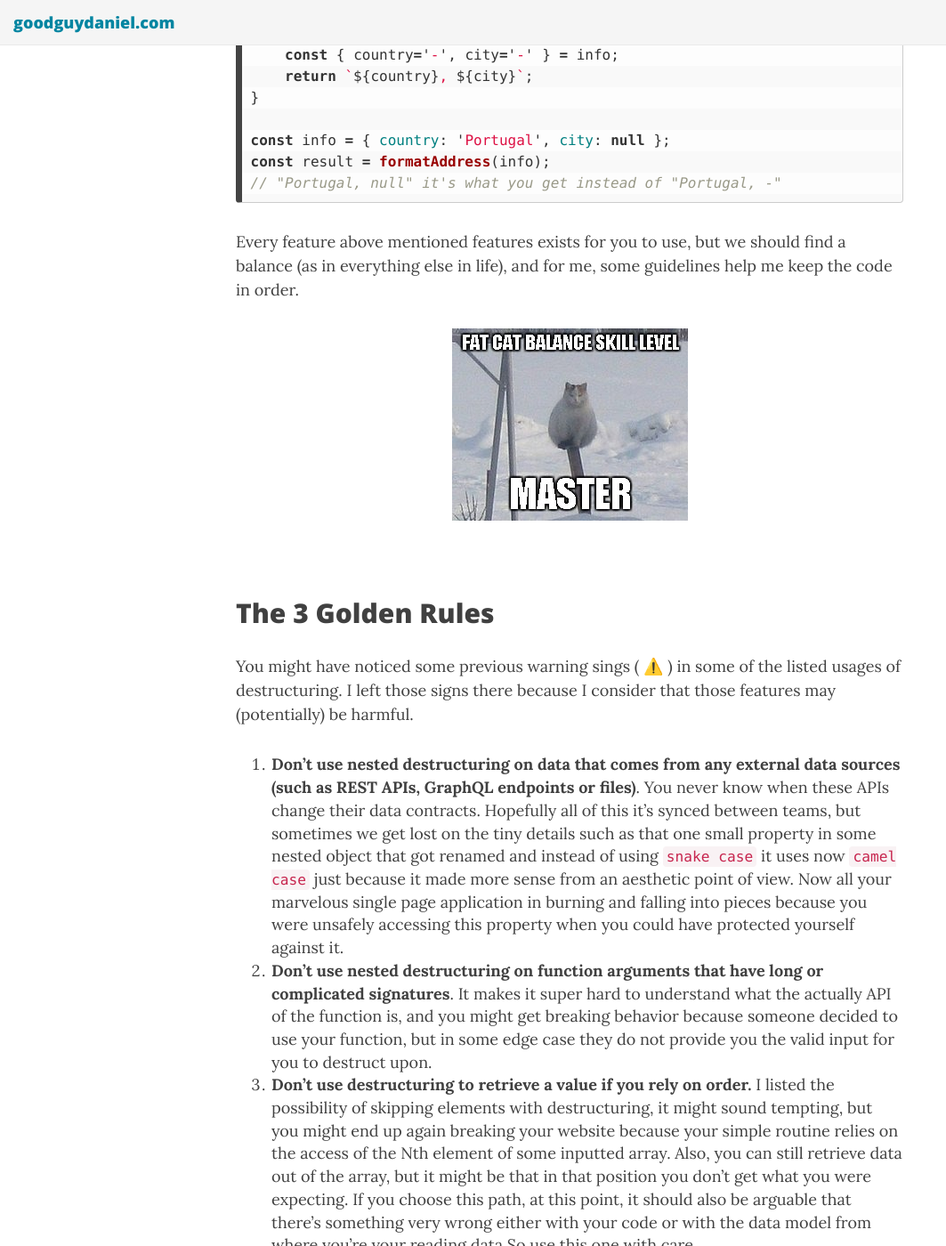
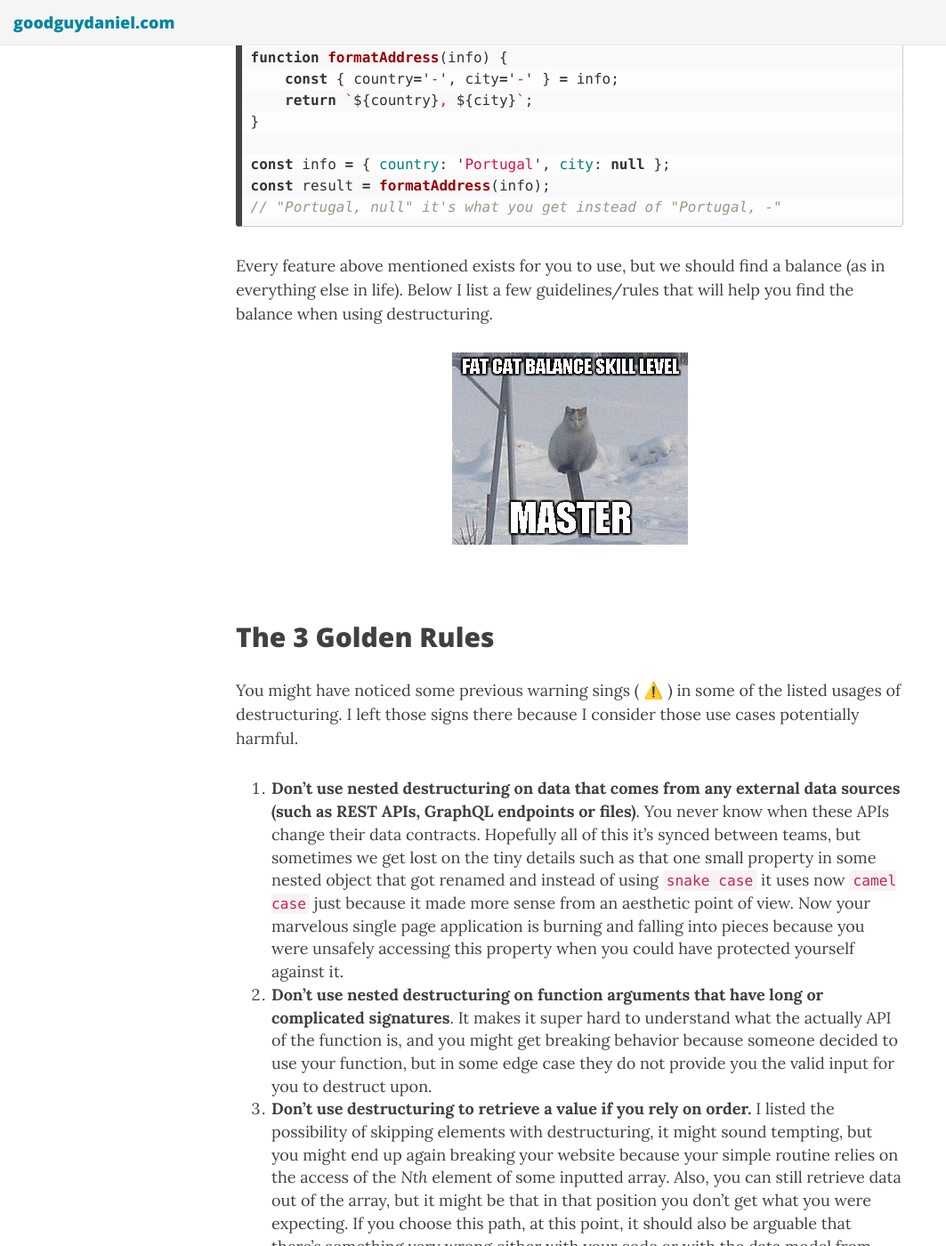
Before and after one commit to danielcaldas/oldblog, a Jekyll site: the page built from _posts/2019-06-20-destructuring-not-so-good-parts.markdown, in a window 1280 px wide and 1400 px high, scrolled down 2860 px. Shown: the whole window at 89% size, without its empty margins (0-1063 px from the left). Built offline with Jekyll 4.4.1, drawn with Linux system fonts in a browser that asks for light colours; nearby versions of some CDN libraries; some of the changed text lies outside the part shown.

Commit message:
Fix types in destructuring article (#22)

````diff
--- a/_posts/2019-06-20-destructuring-not-so-good-parts.markdown
+++ b/_posts/2019-06-20-destructuring-not-so-good-parts.markdown
@@ -93,7 +93,7 @@ addEmailToList(list, user);
 // Uncaught TypeError: Cannot destructure property `email` of 'undefined' or 'null'
 ```
 
-While if you write this without destructuring, you won't make assumptions on the user, you can double check whether the given user it's valid.
+On the other hand, if you write this without destructuring, you won't make assumptions on the user, you can double check whether the given user is valid.
 
 ```javascript
 function addEmailToList(list, user) {
@@ -122,7 +122,7 @@ const result = formatAddress(info);
 // "Portugal, null" it's what you get instead of "Portugal, -"
 ```
 
-Every feature above mentioned features exists for you to use, but we should find a balance (as in everything else in life), and for me, some guidelines help me keep the code in order.
+Every feature above mentioned exists for you to use, but we should find a balance (as in everything else in life). Below I list a few guidelines/rules that will help you find the balance when using destructuring.
 
 <div style="text-align:center;">
     <img alt="cat kong fu balance" src="/assets/img/destructuring-the-not-so-good-parts/fat-cat-balance.jpg"/>
@@ -131,11 +131,11 @@ Every feature above mentioned features exists for you to use, but we should find
 
 ## The 3 Golden Rules
 
-You might have noticed some previous warning sings ( ⚠️ ) in some of the listed usages of destructuring. I left those signs there because I consider that those features may (potentially) be harmful.
+You might have noticed some previous warning sings ( ⚠️ ) in some of the listed usages of destructuring. I left those signs there because I consider those use cases potentially harmful.
 
-1. **Don't use nested destructuring on data that comes from any external data sources (such as REST APIs, GraphQL endpoints or files)**. You never know when these APIs change their data contracts. Hopefully all of this it's synced between teams, but sometimes we get lost on the tiny details such as that one small property in some nested object that got renamed and instead of using `snake case` it uses now `camel case` just because it made more sense from an aesthetic point of view. Now all your marvelous single page application in burning and falling into pieces because you were unsafely accessing this property when you could have protected yourself against it.
+1. **Don't use nested destructuring on data that comes from any external data sources (such as REST APIs, GraphQL endpoints or files)**. You never know when these APIs change their data contracts. Hopefully all of this it's synced between teams, but sometimes we get lost on the tiny details such as that one small property in some nested object that got renamed and instead of using `snake case` it uses now `camel case` just because it made more sense from an aesthetic point of view. Now your marvelous single page application is burning and falling into pieces because you were unsafely accessing this property when you could have protected yourself against it.
 2. **Don't use nested destructuring on function arguments that have long or complicated signatures**. It makes it super hard to understand what the actually API of the function is, and you might get breaking behavior because someone decided to use your function, but in some edge case they do not provide you the valid input for you to destruct upon.
-3. **Don't use destructuring to retrieve a value if you rely on order.** I listed the possibility of skipping elements with destructuring, it might sound tempting, but you might end up again breaking your website because your simple routine relies on the access of the Nth element of some inputted array. Also, you can still retrieve data out of the array, but it might be that in that position you don't get what you were expecting. If you choose this path, at this point, it should also be arguable that there's something very wrong either with your code or with the data model from where you're your reading data  So use this one with care.
+3. **Don't use destructuring to retrieve a value if you rely on order.** I listed the possibility of skipping elements with destructuring, it might sound tempting, but you might end up again breaking your website because your simple routine relies on the access of the *Nth* element of some inputted array. Also, you can still retrieve data out of the array, but it might be that in that position you don't get what you were expecting. If you choose this path, at this point, it should also be arguable that there's something very wrong either with your code or with the data model from where you're your reading data, use this one with care.
 
 ### Sources
 - <a href="https://developer.mozilla.org/en-US/docs/Web/JavaScript/Reference/Operators/Destructuring_assignment" target="_blank" title="the destructuring assignment syntax MDN web docs">*MDN web docs*: Destructuring assignment</a>
````
Also changed, not shown: other parts of _posts/2019-06-20-destructuring-not-so-good-parts.markdown (+1 -1 lines).
